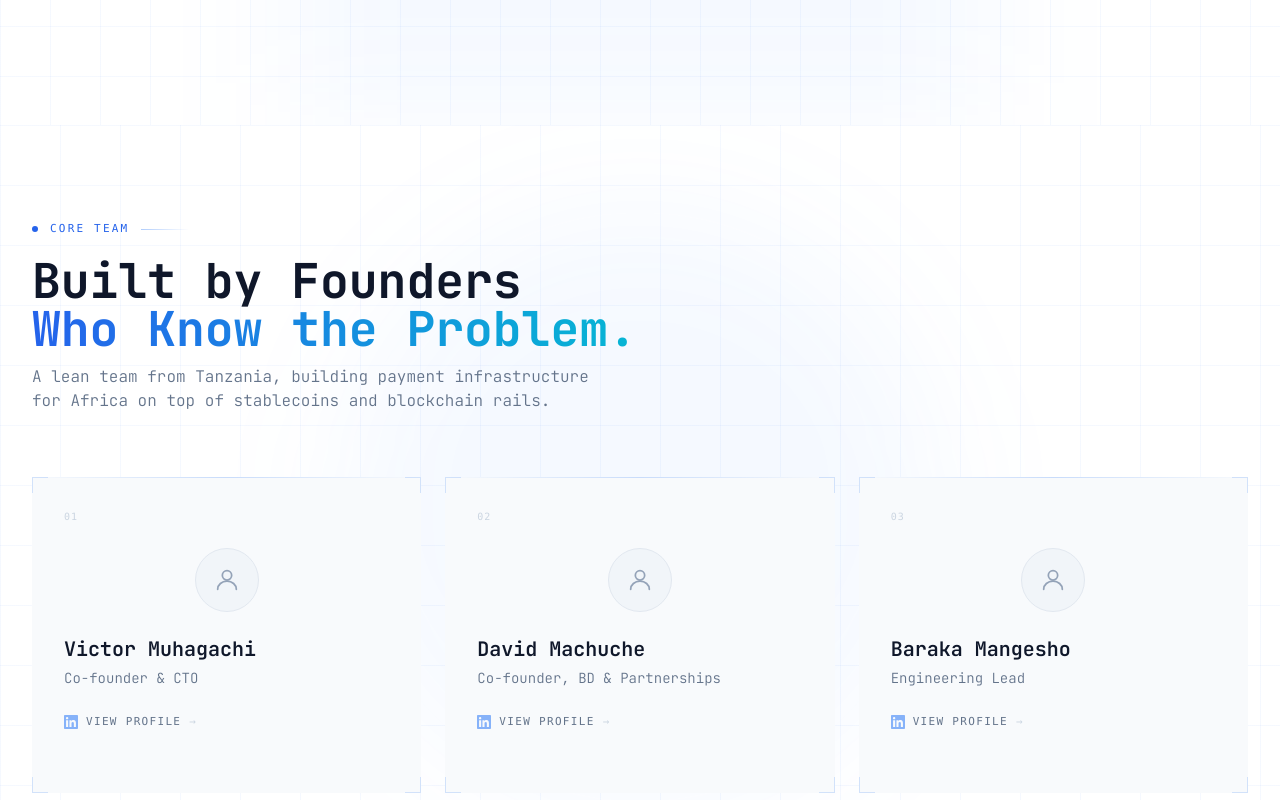
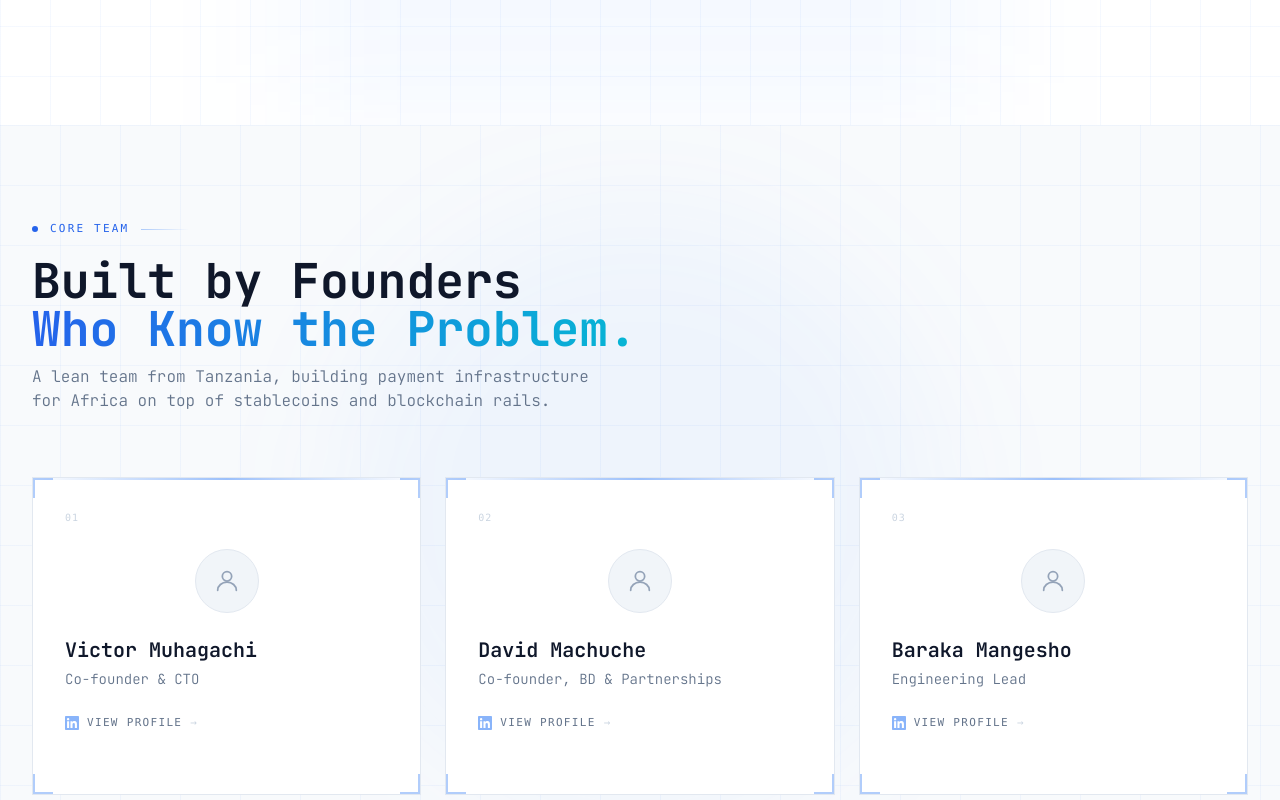
Before and after one commit to NEDA-LABS/master-landing-page-nedapay, a Next.js app: page / in a window 1280 px wide. Shown: the part 4640-5440 px from the top of the page. Built offline with nearby package versions, Linux system fonts and the light colour scheme.

Commit message:
chore: refine ui --2

```diff
--- a/components/landing/team-section.tsx
+++ b/components/landing/team-section.tsx
@@ -40,7 +40,7 @@ function LinkedInIcon({ className }: { className?: string }) {
 
 export default function TeamSection() {
   return (
-    <section id="team" className="relative py-24 bg-white dark:bg-black overflow-hidden">
+    <section id="team" className="relative py-24 bg-slate-50 dark:bg-[#0a0a0a] overflow-hidden">
       {/* Grid background */}
       <div
         className="absolute inset-0 pointer-events-none"
@@ -80,16 +80,16 @@ export default function TeamSection() {
           {team.map((member) => (
             <div
               key={member.tag}
-              className="group relative bg-slate-50 dark:bg-white/[0.025] hover:bg-blue-50/30 dark:hover:bg-blue-500/[0.05] transition-all duration-300 overflow-hidden"
+              className="group relative bg-white dark:bg-white/[0.04] border border-slate-200 dark:border-white/[0.08] hover:bg-blue-50/40 dark:hover:bg-blue-500/[0.06] hover:border-blue-200 dark:hover:border-blue-400/20 transition-all duration-300 overflow-hidden"
             >
               {/* Top gradient accent */}
-              <div className="absolute top-0 left-0 right-0 h-px bg-gradient-to-r from-transparent via-blue-500/25 dark:via-blue-400/20 to-transparent group-hover:via-blue-500/60 dark:group-hover:via-cyan-400/50 transition-all duration-300" />
+              <div className="absolute top-0 left-0 right-0 h-[2px] bg-gradient-to-r from-transparent via-blue-500/50 dark:via-blue-400/40 to-transparent group-hover:via-blue-500/80 dark:group-hover:via-cyan-400/70 transition-all duration-300" />
 
               {/* Corner brackets */}
-              <div className="absolute top-0 left-0 w-4 h-4 border-t border-l border-blue-500/20 dark:border-blue-400/15 group-hover:border-blue-500/70 dark:group-hover:border-cyan-400/60 transition-colors duration-300" />
-              <div className="absolute top-0 right-0 w-4 h-4 border-t border-r border-blue-500/20 dark:border-blue-400/15 group-hover:border-blue-500/70 dark:group-hover:border-cyan-400/60 transition-colors duration-300" />
-              <div className="absolute bottom-0 left-0 w-4 h-4 border-b border-l border-blue-500/20 dark:border-blue-400/15 group-hover:border-blue-500/70 dark:group-hover:border-cyan-400/60 transition-colors duration-300" />
-              <div className="absolute bottom-0 right-0 w-4 h-4 border-b border-r border-blue-500/20 dark:border-blue-400/15 group-hover:border-blue-500/70 dark:group-hover:border-cyan-400/60 transition-colors duration-300" />
+              <div className="absolute top-0 left-0 w-5 h-5 border-t-2 border-l-2 border-blue-500/40 dark:border-blue-400/30 group-hover:border-blue-500/80 dark:group-hover:border-cyan-400/70 transition-colors duration-300" />
+              <div className="absolute top-0 right-0 w-5 h-5 border-t-2 border-r-2 border-blue-500/40 dark:border-blue-400/30 group-hover:border-blue-500/80 dark:group-hover:border-cyan-400/70 transition-colors duration-300" />
+              <div className="absolute bottom-0 left-0 w-5 h-5 border-b-2 border-l-2 border-blue-500/40 dark:border-blue-400/30 group-hover:border-blue-500/80 dark:group-hover:border-cyan-400/70 transition-colors duration-300" />
+              <div className="absolute bottom-0 right-0 w-5 h-5 border-b-2 border-r-2 border-blue-500/40 dark:border-blue-400/30 group-hover:border-blue-500/80 dark:group-hover:border-cyan-400/70 transition-colors duration-300" />
 
               {/* Hover glow */}
               <div className="absolute inset-0 opacity-0 group-hover:opacity-100 transition-opacity duration-500 pointer-events-none bg-gradient-to-b from-blue-500/[0.04] to-transparent" />
```
